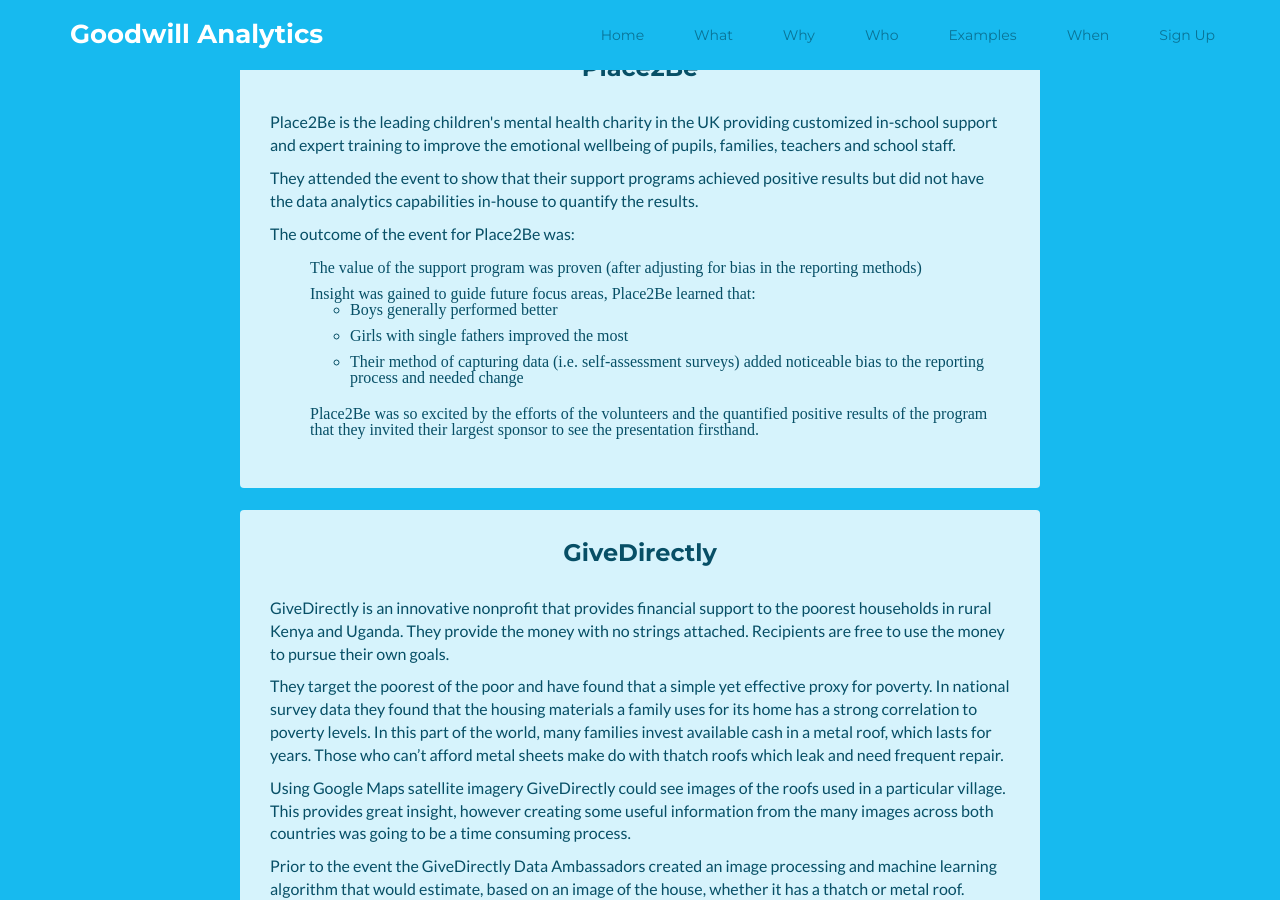
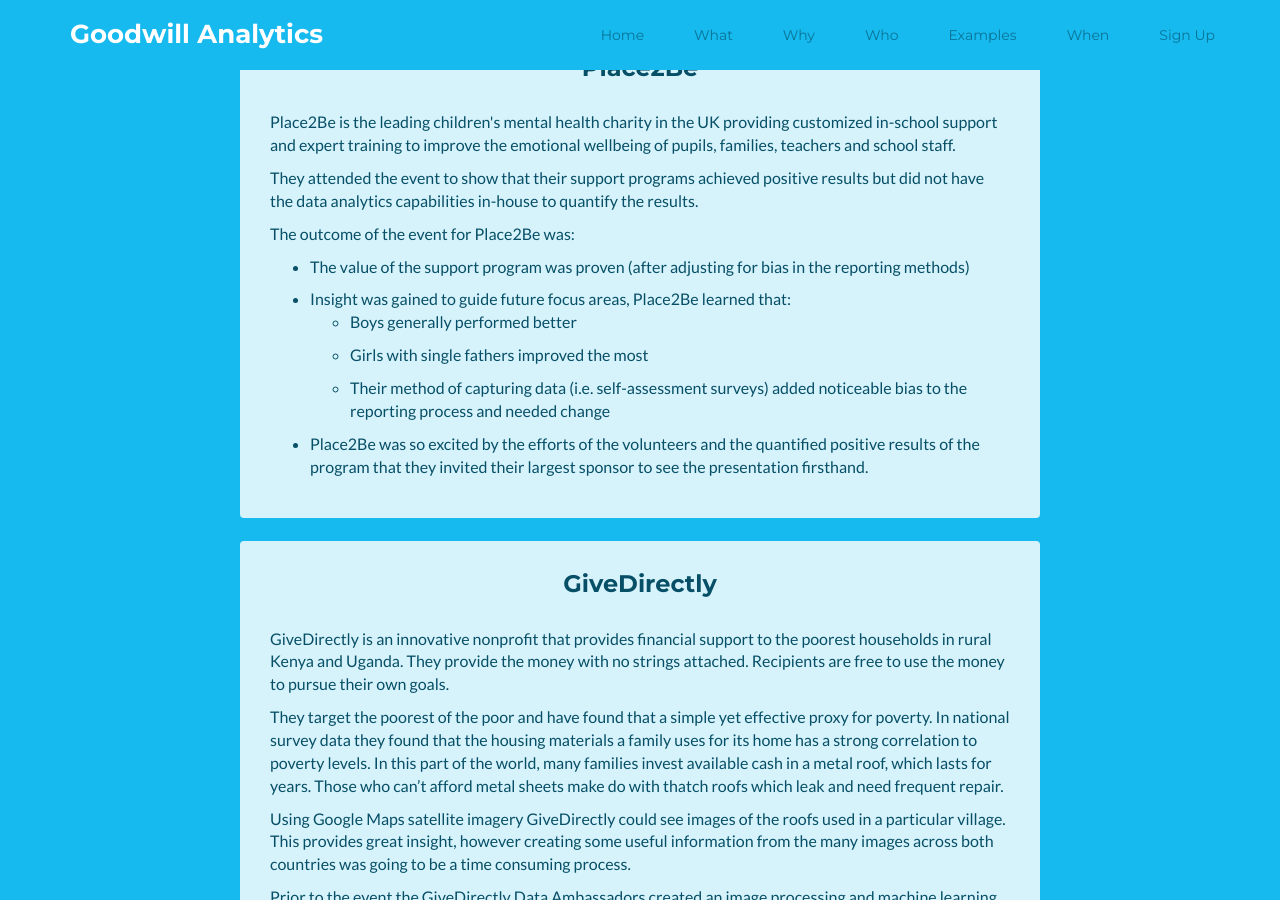
Before and after one commit to goodwillanalytics/goodwillanalytics.github.io, a Jekyll site: the page built from index.html, in a window 1280 px wide and 900 px high, scrolled down 2997 px. Built offline with Jekyll 4.4.1, drawn with Linux system fonts in a browser that asks for light colours.

Commit message:
changes from review

```diff
--- a/_includes/examples.html
+++ b/_includes/examples.html
@@ -8,15 +8,15 @@
 			<p>They attended the event to show that their support programs achieved positive results but did not have the data analytics capabilities in-house to quantify the results.</p>
 			<p>The outcome of the event for Place2Be was:
 			<ul class="feature-list">
-				<li class="fa">The value of the support program was proven (after adjusting for bias in the reporting methods)</li>
-				<li class="fa">Insight was gained to guide future focus areas, Place2Be learned that:
+				<li>The value of the support program was proven (after adjusting for bias in the reporting methods)</li>
+				<li>Insight was gained to guide future focus areas, Place2Be learned that:
 					<ul>
 						<li>Boys generally performed better</li>
 						<li>Girls with single fathers improved the most</li>
 						<li>Their method of capturing data (i.e. self-assessment surveys) added noticeable bias to the reporting process and needed change</li>
 					</ul>
 				</li>
-				<li class="fa">Place2Be was so excited by the efforts of the volunteers and the quantified positive results of the program that they invited their largest sponsor to see the presentation firsthand.</li>
+				<li>Place2Be was so excited by the efforts of the volunteers and the quantified positive results of the program that they invited their largest sponsor to see the presentation firsthand.</li>
 			</ul></p>
 		</div><!-- features-inner //-->
 		<br/>
--- a/_includes/when.html
+++ b/_includes/when.html
@@ -3,7 +3,7 @@
         <div class="container text-center">
 			<h2 class="title text-center">When?</h2>
 			<h3 class="text-center">Weekend</h3>
-			<p class="text-center">27-28 February 2016</p>
+			<h4 class="text-center">27-28 February 2016</h4>
 			<h3 class="text-center">Program</h3>
 			<h4 class="text-highlight text-center">Saturday</h4>
 			<p class="text-center"><span class="text-highlight">9am -</span> NPO Introductions &amp; Briefs</p>
@@ -12,7 +12,6 @@
 			<p class="text-center"><span class="text-highlight">1pm -</span> Back to Work</p>
 			<p class="text-center"><span class="text-highlight">3pm -</span> Refreshments</p>
 			<p class="text-center"><span class="text-highlight">3:30pm -</span> Final Push for the Day</p>
-			<br/>
 			<h4 class="text-highlight text-center">Sunday</h4>
 			<p class="text-center"><span class="text-highlight">9am -</span> Dive Into It Again - Fully Refreshed</p>
 			<p class="text-center"><span class="text-highlight">11am -</span> Prepare for Presentations</p>
```
